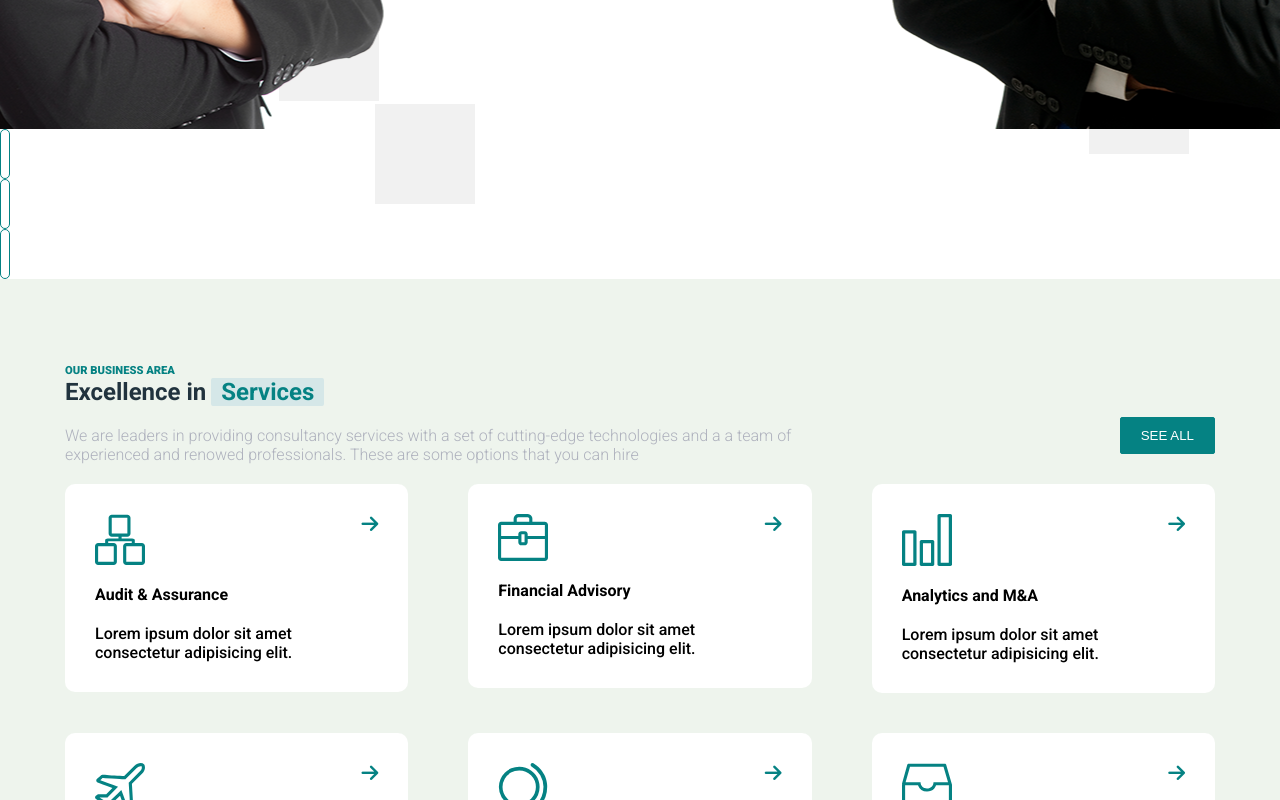
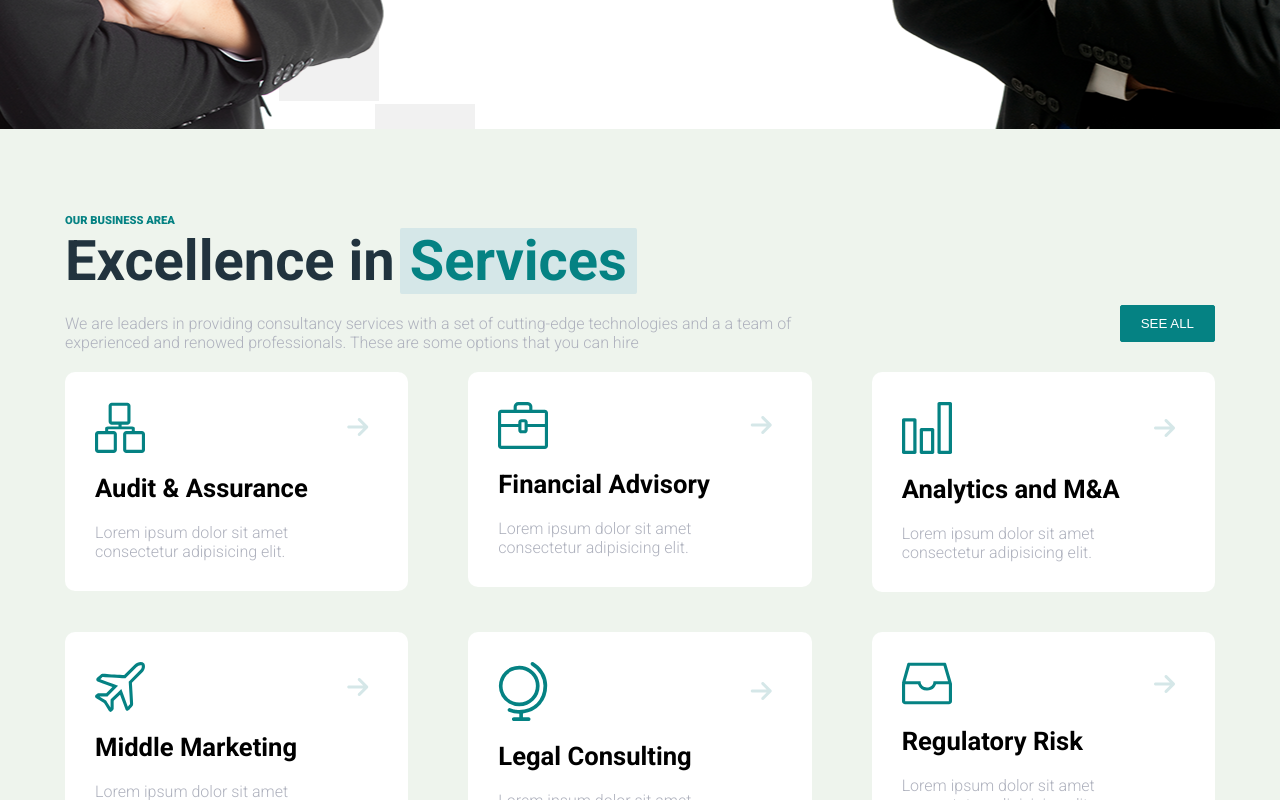
Before and after one commit to 32Fire32/proj-html-vuejs, a Vue app: page / in a window 1280 px wide. Shown: the part 760-1560 px from the top of the page. Built offline with nearby package versions, Linux system fonts and the light colour scheme.

Commit message:
rifinitura cards della sezione excellence in services

```diff
--- a/src/components/AppHeader.vue
+++ b/src/components/AppHeader.vue
@@ -74,7 +74,7 @@ export default {
             <h1 class="first">Ready</h1>
             <h1 class="second">Team</h1>
           </div>
-          <p class="slogan">
+          <p class="slogan light-text">
             No matter what your company needs, we will be ready to assist you in
             the best possible way.
           </p>
@@ -99,24 +99,29 @@ header {
   overflow-x: hidden;
   overflow-y: hidden;
   .v-nav {
+    position: absolute;
+    right: 1%;
+    top: 50%;
     div {
-      height: 50px;
-      width: 10px;
-      border: 1px solid var(--primary-color);
-      border-radius: 20px;
+      margin: 0.625rem 0;
+      height: 3.125rem;
+      width: 0.625rem;
+      border: 0.0625rem solid var(--primary-color);
+      border-radius: 1.25rem;
     }
     .full {
-      height: 50px;
-      width: 10px;
-      border: 1px solid var(--primary-color);
-      border-radius: 20px;
+      height: 3.125rem;
+      width: 0.625rem;
+      border: 0.0625rem solid var(--primary-color);
+      background-color: var(--primary-color);
+      border-radius: 1.25rem;
     }
   }
   .preHeader {
     display: flex;
     justify-content: space-between;
     span {
-      margin-left: var(--margin-left);
+      margin-left: var(--margin);
       a {
         color: var(--text-color-light);
       }
@@ -128,7 +133,7 @@ header {
       .social,
       .mail,
       .phone {
-        margin-left: var(--margin-left);
+        margin-left: var(--margin);
       }
     }
   }
@@ -140,25 +145,25 @@ header {
     }
     nav {
       div {
-        margin-left: 20px;
+        margin-left: var(--margin-small);
         a {
           color: var(--text-color-dark);
         }
       }
       .butTouch {
-        margin-left: var(--margin-left);
+        margin-left: var(--margin);
       }
     }
   }
 
   .bgc {
     background-color: #21333e;
-    padding: 10px 0px;
+    padding: 0.625rem 0rem;
   }
 
   .hero {
-    padding-top: 20px;
-    height: 850px;
+    padding-top: var(--padding-small);
+    height: 53.125rem;
     position: relative;
     background-image: url(../assets/bg-parallax.png);
     background-position: center;
@@ -175,25 +180,22 @@ header {
       .title {
         display: flex;
         font-weight: 900;
-        margin-bottom: var(--margin-bottom);
+        margin-bottom: var(--margin);
         h1 {
           font-size: 5rem;
         }
       }
-      .slogan {
-        font-weight: 100;
-      }
       .buttons {
         width: 80%;
-        margin-top: var(--margin-top);
+        margin-top: var(--margin);
         display: flex;
         justify-content: space-between;
         .btn-light:hover {
           background-color: var(--primary-color);
           color: #fff;
-          border: 1px solid #fff;
-          padding: 10px 20px;
-          border-radius: 2px;
+          border: 0.0625rem solid #fff;
+          padding: 0.625rem 1.25rem;
+          border-radius: 0.125rem;
           cursor: pointer;
         }
       }
--- a/src/components/AppMain.vue
+++ b/src/components/AppMain.vue
@@ -40,12 +40,12 @@ export default {
   .top {
     position: absolute;
     z-index: 20;
-    top: -30px;
-    left: calc(50% - 60px);
+    top: -1.875rem;
+    left: calc(50% - 3.75rem);
   }
   .bottom {
     position: absolute;
-    bottom: -25px;
+    bottom: -1.5625rem;
     left: calc(50% - 60px);
   }
 }
--- a/src/components/sections/AppSection1.vue
+++ b/src/components/sections/AppSection1.vue
@@ -80,6 +80,9 @@ section {
   }
   .titleSection {
     display: flex;
+    h2 {
+      font-size: 3.5rem;
+    }
     .second {
       margin-left: 5px;
     }
--- a/src/components/sections/AppSection2.vue
+++ b/src/components/sections/AppSection2.vue
@@ -74,7 +74,7 @@ section {
     color: #fff;
     margin-bottom: 20px;
     h2 {
-      font-size: 4rem;
+      font-size: 3.5rem;
     }
     .firstAbout {
       background-color: var(--text-bg-title-green);
--- a/src/components/sections/AppSection3.vue
+++ b/src/components/sections/AppSection3.vue
@@ -84,8 +84,8 @@ export default {
     margin-bottom: 80px;
   }
   .titleSection h2 {
-    font-size: 4rem;
-    margin-bottom: var(--margin-bottom);
+    font-size: 3.5rem;
+    margin-bottom: var(--margin);
   }
   nav {
     display: flex;
--- a/src/components/sections/AppSection4.vue
+++ b/src/components/sections/AppSection4.vue
@@ -71,7 +71,7 @@ section {
     .titleSection {
       margin-bottom: 20px;
       h2 {
-        font-size: 4rem;
+        font-size: 3.5rem;
       }
       h2:last-child {
         color: #fff;
--- a/src/components/sections/AppSection5.vue
+++ b/src/components/sections/AppSection5.vue
@@ -87,10 +87,10 @@ section {
   }
 
   .titleSection {
-    margin-bottom: 20px;
+    margin-bottom: var(--margin-small);
 
     h2 {
-      font-size: 4rem;
+      font-size: 3.5rem;
     }
   }
   .left {
--- a/src/components/sections/SectionCards/AppCards1.vue
+++ b/src/components/sections/SectionCards/AppCards1.vue
@@ -18,8 +18,10 @@ export default {
         </div>
       </div>
       <div class="bottom">
-        <h4>{{ title }}</h4>
-        <p>Lorem ipsum dolor sit amet consectetur adipisicing elit.</p>
+        <h3>{{ title }}</h3>
+        <p class="light-text">
+          Lorem ipsum dolor sit amet consectetur adipisicing elit.
+        </p>
       </div>
     </div>
   </div>
@@ -27,39 +29,49 @@ export default {
 
 <style scoped lang="scss">
 .card {
-  width: calc(var(--container) / 3 - 40px);
+  width: calc(var(--container) / 3 - 2.5rem);
   background-color: #fff;
-  border-radius: 10px;
-  padding: 30px;
-  margin: 20px 0;
+  border-radius: 0.625rem;
+  padding: 1.875rem;
+  margin: 1.25rem 0;
   .top {
     display: flex;
     justify-content: space-between;
+    align-items: center;
     .btncard {
       text-align: center;
-      line-height: 1px;
+      line-height: 0.0625rem;
       button {
         border: none;
-        color: var(--primary-color);
+        color: var(--text-bg-title-lightgreen);
         background-color: transparent;
-        .fa-arrow-right:hover {
+        i {
+          font-size: 1.5rem;
+          padding: 10px;
+        }
+        i:hover {
           background-color: #d5e7e8;
-          color: var(--secondary-color);
+          color: var(--primary-color);
           border-radius: 100%;
+          padding: 10px;
           cursor: pointer;
         }
       }
     }
     img {
-      width: 50px;
+      width: 3.125rem;
     }
     .fa-arrow-right {
       font-size: 1.2rem;
     }
   }
-  .bottom h4 {
-    margin-top: 20px;
-    margin-bottom: 20px;
+  .bottom {
+    width: 80%;
+  }
+  .bottom h3 {
+    margin-top: var(--margin-small);
+    margin-bottom: var(--margin-small);
+    font-size: 1.6rem;
   }
 }
 </style>
--- a/src/components/sections/SectionCards/AppCards2.vue
+++ b/src/components/sections/SectionCards/AppCards2.vue
@@ -22,9 +22,9 @@ export default {
 
 <style scoped lang="scss">
 .card {
-  width: calc(var(--container) / 4 - 10px);
+  width: calc(var(--container) / 4 - 0.625rem);
   color: #fff;
-  margin: 20px 0px;
+  margin: 1.25rem 0rem;
   i {
     color: var(--primary-color);
   }
@@ -38,7 +38,7 @@ export default {
       font-size: 1.3rem;
     }
     img {
-      width: 50px;
+      width: 3.125rem;
     }
     .fa-arrow-right {
       font-size: 1.2rem;
@@ -47,9 +47,9 @@ export default {
   .top h4 {
     color: #fff;
     font-size: 1.6rem;
-    margin-top: 20px;
-    margin-bottom: 20px;
-    margin-left: 10px;
+    margin-top: var(--margin-small);
+    margin-bottom: var(--margin-small);
+    margin-left: 0.625rem;
   }
 }
 </style>
--- a/src/style/partials/buttons.scss
+++ b/src/style/partials/buttons.scss
@@ -3,25 +3,25 @@
   background-color: var(--primary-color);
   color: #fff;
   border: none;
-  padding: 10px 20px;
-  border-radius: 2px;
+  padding: 0.625rem 1.25rem;
+  border-radius: 0.125rem;
   cursor: pointer;
-  border: 1px solid var(--primary-color);
+  border: 0.0625rem solid var(--primary-color);
 }
 
-//variant
+//variants
 .btn-light {
   color: var(--primary-color);
   background-color: #fff;
-  border: 1px solid var(--primary-color);
-  padding: 10px 20px;
-  border-radius: 2px;
+  border: 0.0625rem solid var(--primary-color);
+  padding: 0.625rem 1.25rem;
+  border-radius: 0.125rem;
 }
 
 .btn-dark {
   color: #fff;
-  border: 1px solid var(--primary-color);
-  padding: 10px 20px;
-  border-radius: 2px;
+  border: 0.0625rem solid var(--primary-color);
+  padding: 0.625rem 1.25rem;
+  border-radius: 0.125rem;
   background-color: black;
 }
--- a/src/style/partials/variables.scss
+++ b/src/style/partials/variables.scss
@@ -7,27 +7,19 @@
   --text-bg-title-green: #0e272d;
   --text-bg-title-lightgreen: #d5e7e8;
   // margins
-  --margin-left: 40px;
-  --margin-right: 40px;
-  --margin-top: 40px;
-  --margin-bottom: 40px;
+  --margin-small: 1.25rem;
   // -------------------------------------
-  --margin-big-left: 80px;
-  --margin-big-right: 80px;
-  --margin-big-top: 80px;
-  --margin-big-bottom: 80px;
+  --margin: 2.5rem;
+  // -------------------------------------
+  --margin-big: 5rem;
 
   // padding
-  --padding-left: 40px;
-  --padding-right: 40px;
-  --padding-top: 40px;
-  --padding-bottom: 40px;
+  --padding-small: 1.25rem;
   // -------------------------------------
-  --padding-big-left: 80px;
-  --padding-big-right: 80px;
-  --padding-big-top: 80px;
-  --padding-big-bottom: 80px;
+  --padding: 2.5rem;
+  // -------------------------------------
+  --padding-big: 5rem;
 
   //container
-  --container: 1150px;
+  --container: 71.875rem;
 }
```
Also changed, not shown: src/components/AppFooter.vue (+13 -15 lines).
